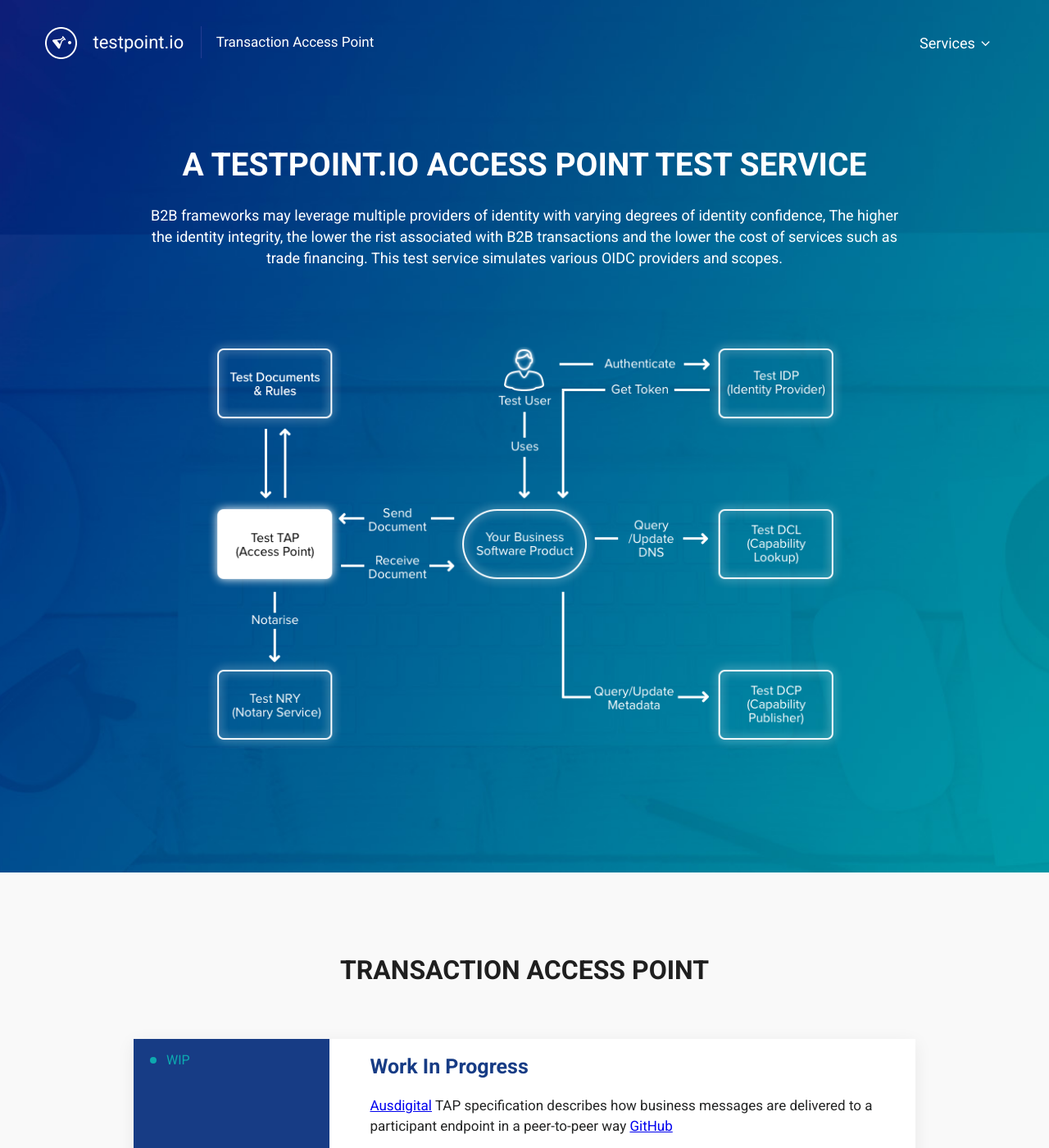
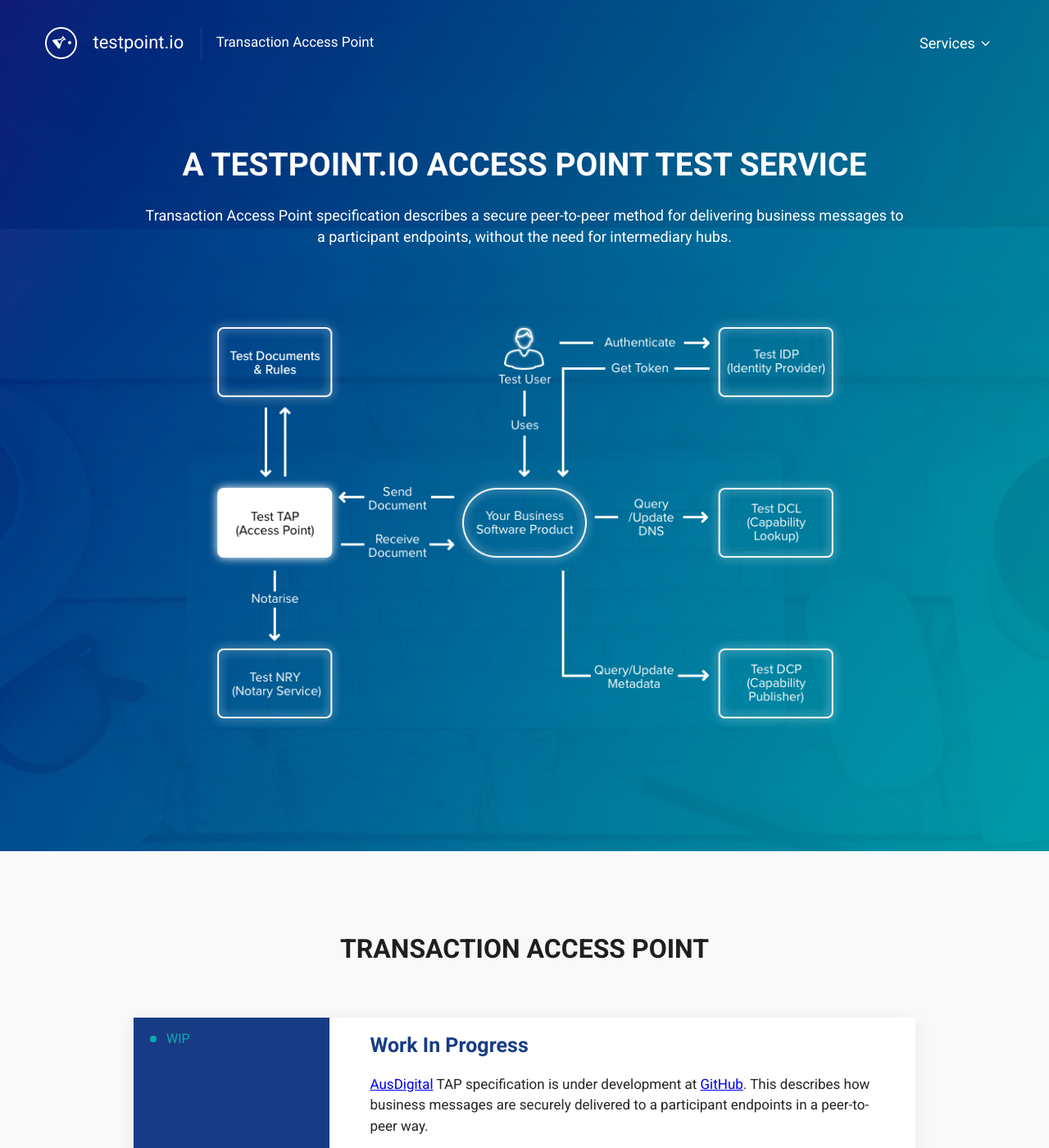
Before and after one commit to test-point/test-point.github.io, a Jekyll site: the page built from pages/tap.md, in a window 1280 px wide and 1400 px high. Shown: the whole window at 82% size. Built offline with Jekyll 4.4.1, drawn with Linux system fonts in a browser that asks for light colours.

Commit message:
fix TAP description

```diff
--- a/pages/tap.md
+++ b/pages/tap.md
@@ -2,7 +2,7 @@
 layout: page
 title: A Testpoint.io access point test service
 classWrapper: tap
-description: B2B frameworks may leverage multiple providers of identity with varying degrees of identity confidence, The higher the identity integrity, the lower the rist associated with B2B transactions and the lower the cost of services such as trade financing. This test service simulates various OIDC providers and scopes.
+description: Transaction Access Point specification describes a secure peer-to-peer method for delivering business messages to a participant endpoints, without the need for intermediary hubs.
 pageName: tap
 diagram: /images/diagrams/test-ap.png
 diagramMobile: /images/diagrams/test-ap-mobile.png
```
Also changed, not shown: _tabs/tap-work-in-progress.md (+1 -1 lines).
